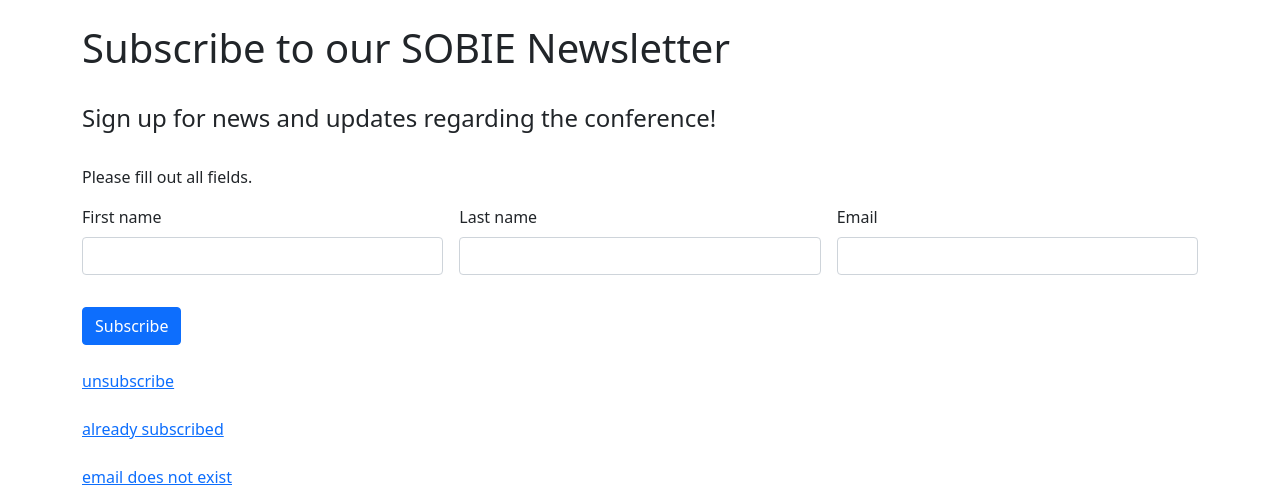
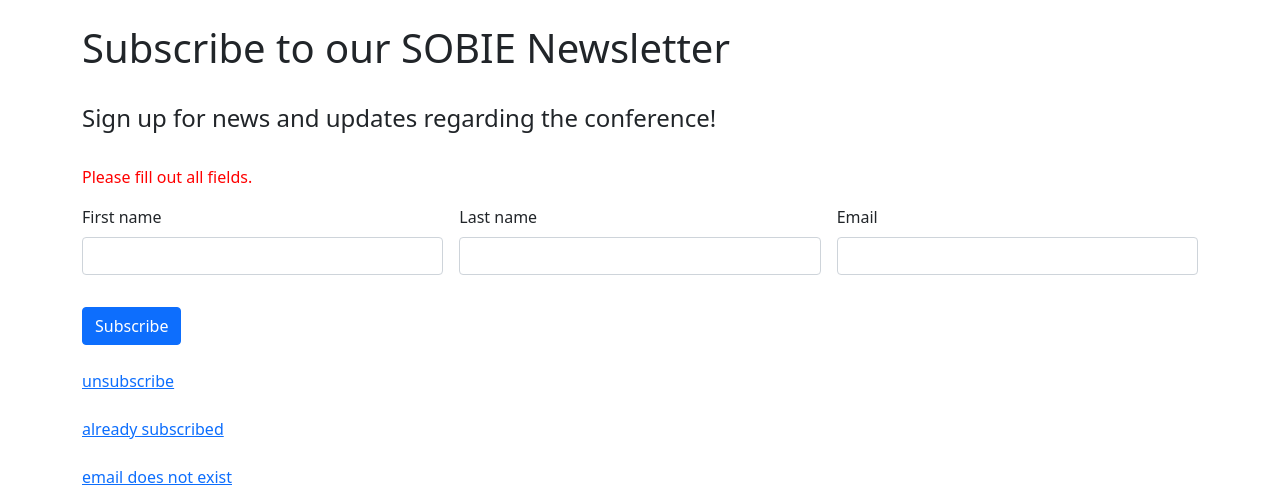
Before and after one commit to AnnaShannon2002/sobie-subscribe-list, a PHP site: page /subscribe.html in a window 1280 px wide. Shown: the top 488 px of the page. Run offline with PHP 8.4, Linux system fonts and the light colour scheme; some libraries are stand-ins or nearby versions.

Commit message:
Update styles.css

```diff
--- a/styles.css
+++ b/styles.css
@@ -1,4 +1,8 @@
 /* Example of a fixed CSS version of your styles */
+
+p {
+  color: red;
+}
 
 /* Feedback colors */
 .valid-feedback {
```
